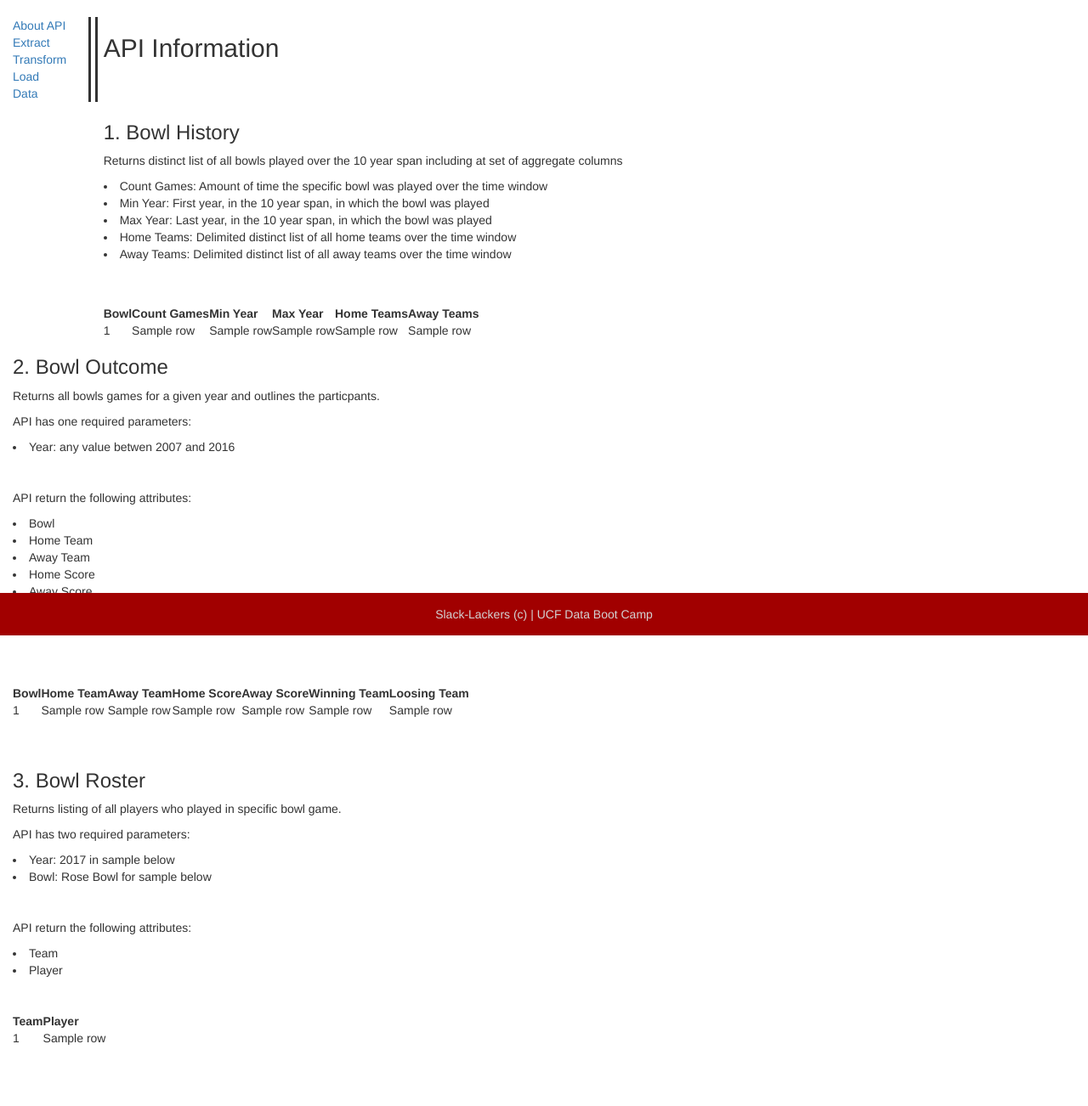
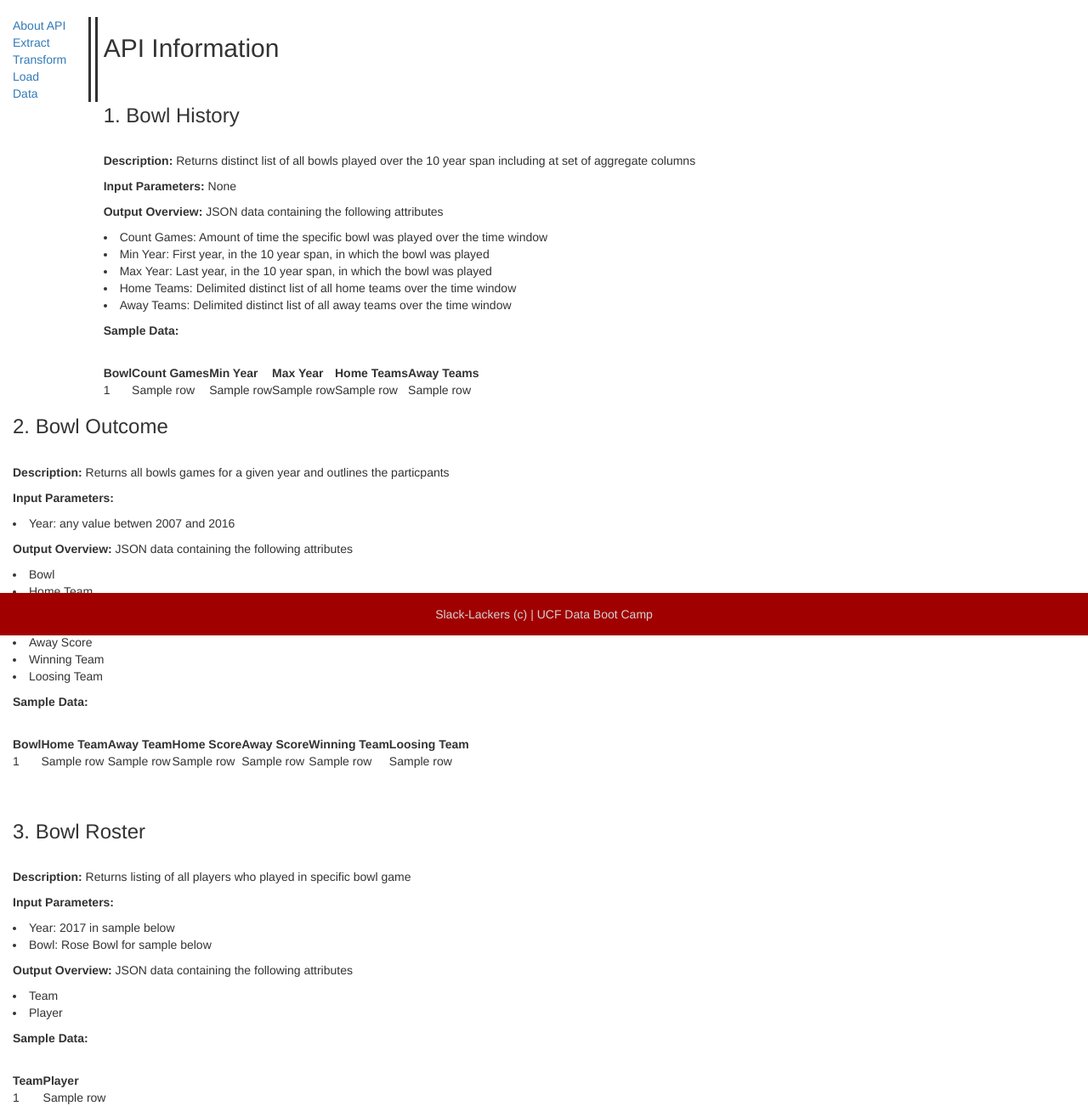
Before and after one commit to ctran301/College-FootBall-Bowl-Center, a Flask app: template templates/api.html in a window 1280 px wide. Shown: the part 52-1354 px from the top of the page at 85% size. Before the commit the page ends 1282 px from the top, so only its background shows below. Run offline with Flask 2, Linux system fonts and the light colour scheme; the template is opened without the code that fills it: most values are stand-ins (such as "Sample title", 1, 10 or a date in 2020); parts of the project's set-up code (start-up, migrations or seed data) failed here and were passed over; some libraries are stand-ins or nearby versions.

Commit message:
content change

```diff
--- a/templates/api.html
+++ b/templates/api.html
@@ -68,18 +68,19 @@
                 <div class="col-md-10"> <!--Content-->
                     <h2>API Information</h2>
                     <br>
+                    <h3>1. Bowl History</h3>
                     <br>
-                    <h3>1. Bowl History</h3>
-                    <p>Returns distinct list of all bowls played over the 10 year span including at set of aggregate columns
+                    <p><strong>Description:</strong> Returns distinct list of all bowls played over the 10 year span including at set of aggregate columns</p>
+                    <p><strong>Input Parameters:</strong> None</p>
+                    <p><strong>Output Overview:</strong> JSON data containing the following attributes
                         <li>Count Games:  Amount of time the specific bowl was played over the time window</li>
                         <li>Min Year:  First year, in the 10 year span, in which the bowl was played</li>
                         <li>Max Year:  Last year, in the 10 year span, in which the bowl was played</li>
                         <li>Home Teams:  Delimited distinct list of all home teams over the time window</li>
                         <li>Away Teams:  Delimited distinct list of all away teams over the time window</li>
                     </p>
+                    <p><strong>Sample Data:</strong></p>
                     <br>
-                    <br>
-                    <container>
                     <table>
                         <tr>
                             <th>Bowl</th>
@@ -89,7 +90,6 @@
                             <th>Home Teams</th>
                             <th>Away Teams</th>
                         </tr>
-
                         {% for row in rsHistory %}
                             <tr>
                                 <td>{{row[0]}}</td>
@@ -101,17 +101,16 @@
                             </tr>
                         {% endfor %}
                     </table>
-                    </container>
                 </div> <!--End Left Nav col div-->
 
                 <div class="col-md-10"> <!--Content-->
                     <h3>2. Bowl Outcome</h3>
-                    <p>Returns all bowls games for a given year and outlines the particpants.
-                    <p>API has one required parameters:</p>
+                    <br>
+                    <p><strong>Description:</strong> Returns all bowls games for a given year and outlines the particpants</p>
+                    <p><strong>Input Parameters:</strong>
                         <li>Year:  any value betwen 2007 and 2016</li>
-                    <br>
-                    <br>
-                    <p>API return the following attributes:</p>
+                    </p>
+                    <p><strong>Output Overview:</strong> JSON data containing the following attributes
                         <li>Bowl</li>
                         <li>Home Team</li>
                         <li>Away Team</li>
@@ -119,10 +118,9 @@
                         <li>Away Score</li>
                         <li>Winning Team</li>
                         <li>Loosing Team</li>
+                    </p>
+                    <p><strong>Sample Data:</strong></p>
                     <br>
-                    <br>
-                    <br>
-                    <container>
                     <table>
                         <tr>
                             <th>Bowl</th>
@@ -133,7 +131,6 @@
                             <th>Winning Team</th>
                             <th>Loosing Team</th>
                         </tr>
-
                         {% for row in rsOutcome %}
                             <tr>
                                 <td>{{row[0]}}</td>
@@ -146,7 +143,6 @@
                             </tr>
                         {% endfor %}
                     </table>
-                    </container>
                 </div> <!--End Left Nav col div-->
 
 
@@ -154,24 +150,23 @@
                     <br>
                     <br>
                     <h3>3. Bowl Roster</h3>
-                    <p>Returns listing of all players who played in specific bowl game.</p>
-                    <p>API has two required parameters:</p>
+                    <br>
+                    <p><strong>Description:</strong> Returns listing of all players who played in specific bowl game</p>
+                    <p><strong>Input Parameters:</strong>
                         <li>Year:  2017 in sample below</li>
                         <li>Bowl:  Rose Bowl for sample below</li>
-                    <br>
-                    <br>
-                    <p>API return the following attributes:</p>
+                    </p>
+                    <p><strong>Output Overview:</strong> JSON data containing the following attributes
                         <li>Team</li>
                         <li>Player</li>
+                    </p>
+                    <p><strong>Sample Data:</strong></p>
                     <br>
-                    <br>
-                    <container>
                     <table>
                         <tr>
                             <th>Team</th>
                             <th>Player</th>
                         </tr>
-
                         {% for row in rsRoster %}
                             <tr>
                                 <td>{{row[0]}}</td>
```
